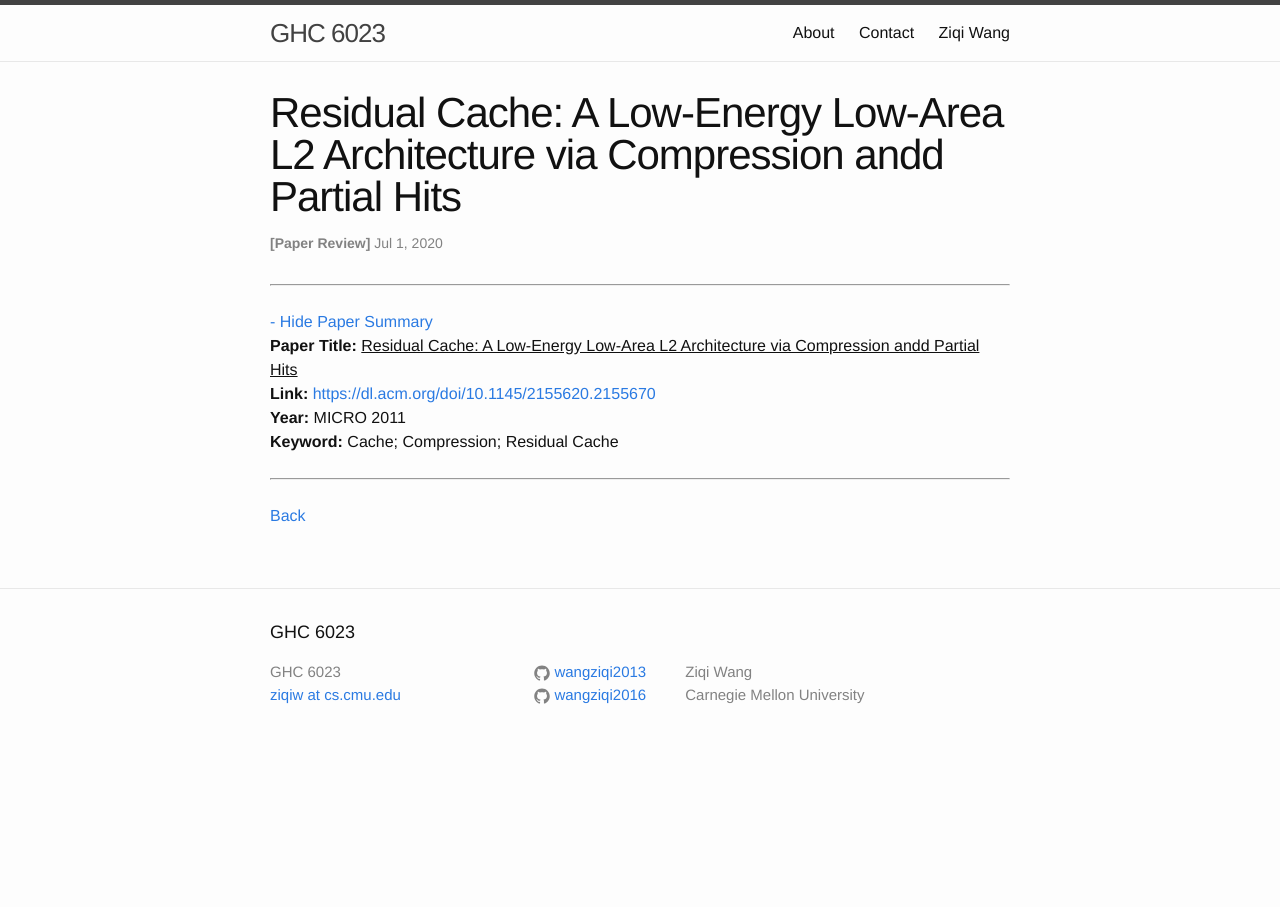
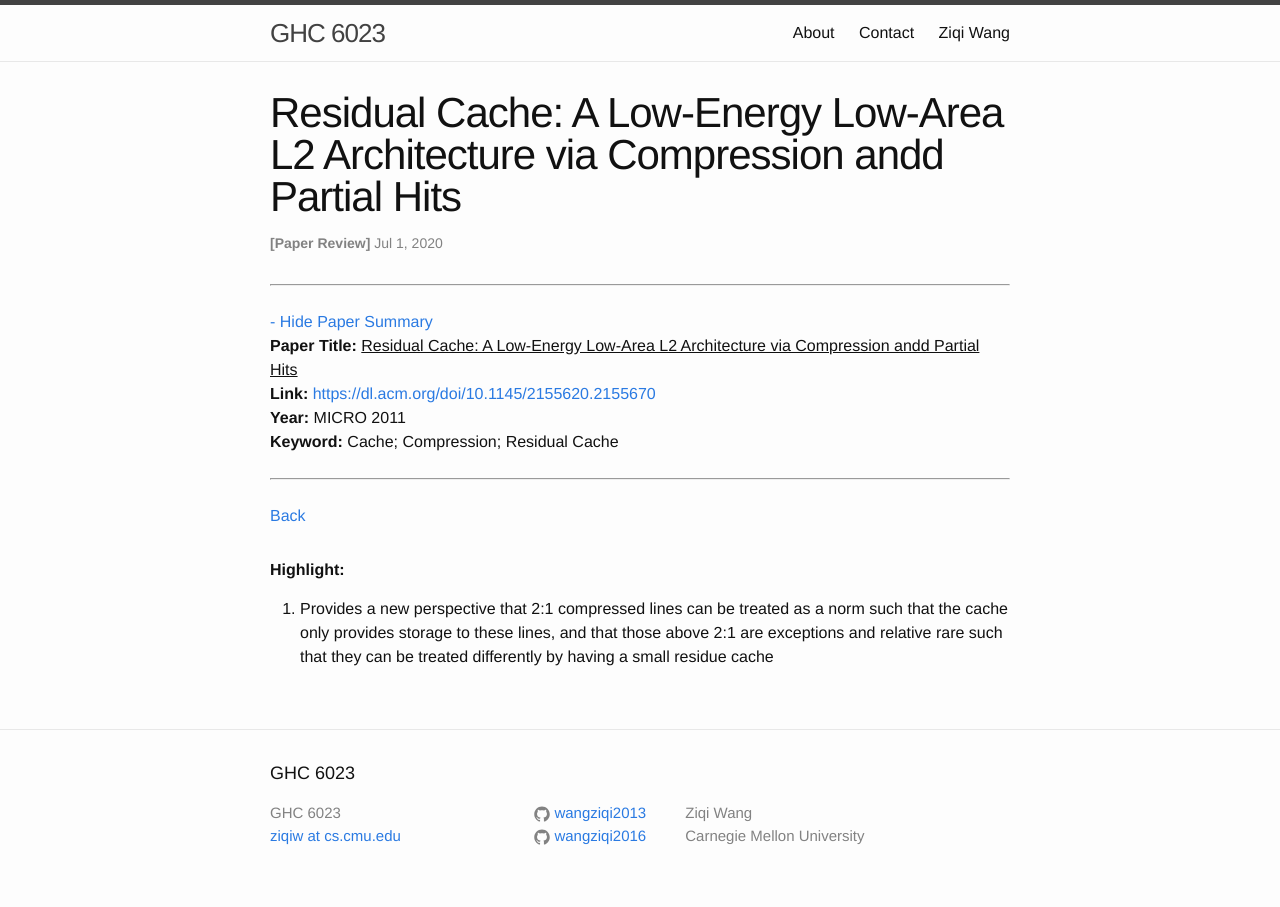
Before and after one commit to wangziqi2013/wangziqi2013.github.io, a Jekyll site: the page built from _posts/2020-07-01-residual-cache.markdown, in a window 1280 px wide. Built offline with Jekyll 4.4.1, drawn with Linux system fonts in a browser that asks for light colours.

Commit message:
Addding highlight

```diff
--- a/_posts/2020-07-01-residual-cache.markdown
+++ b/_posts/2020-07-01-residual-cache.markdown
@@ -12,3 +12,9 @@ htm_cd:
 htm_cr:
 version_mgmt:
 ---
+
+**Highlight:**
+
+1. Provides a new perspective that 2:1 compressed lines can be treated as a norm such that the cache only provides
+   storage to these lines, and that those above 2:1 are exceptions and relative rare such that they can be treated
+   differently by having a small residue cache
```
